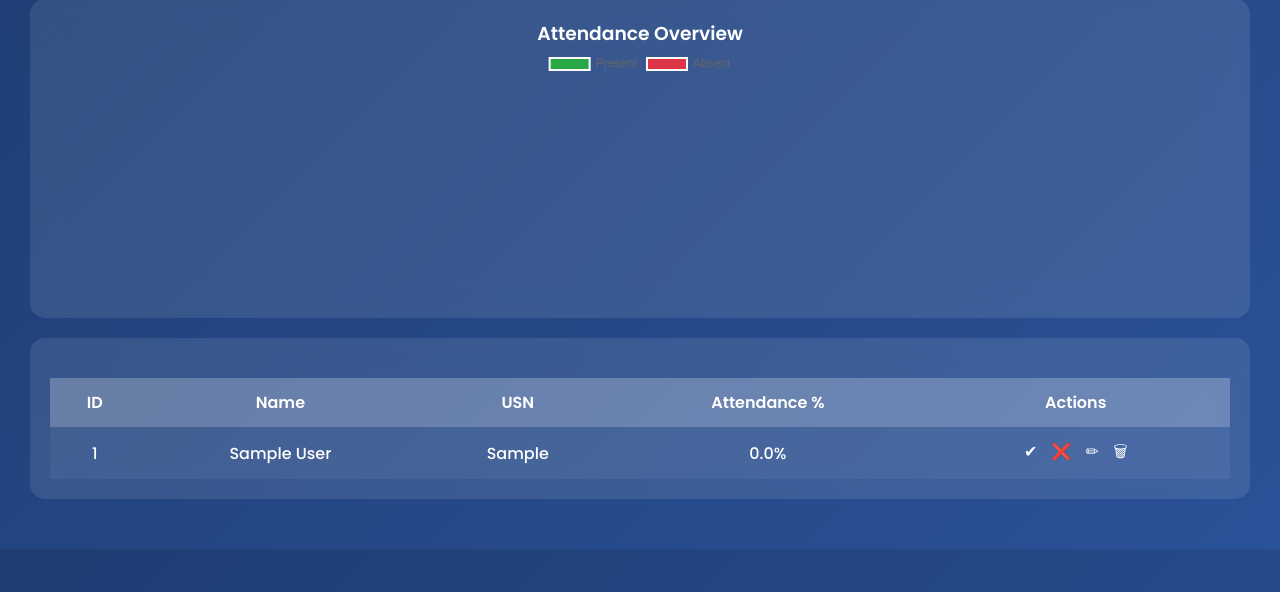
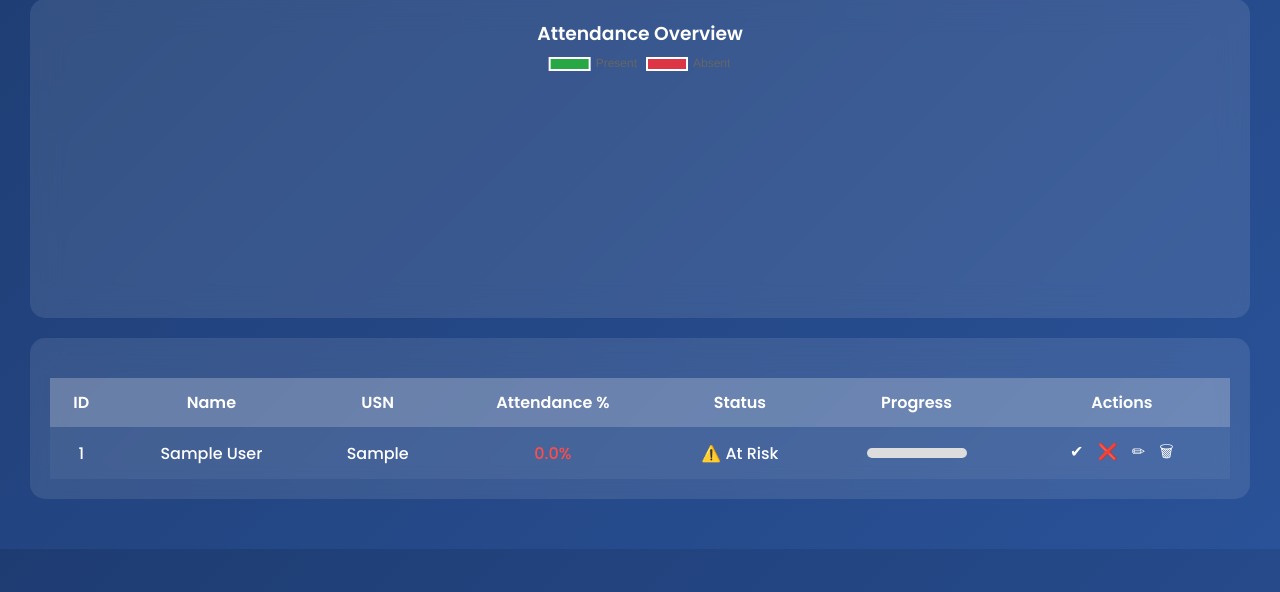
Before and after one commit to Namith-tech17/Student-Management-System, a Flask app: page /dashboard in a window 1280 px wide. Shown: the part 208-800 px from the top of the page. Run offline with Flask 3, Linux system fonts and the light colour scheme; the visitor is signed in with stand-in values (Sample User, id 1); tables that the repository leaves empty hold one stand-in row (values such as "Sample post"); data that the repository does not hold is empty.

Commit message:
Added attendance percentage per student

```diff
--- a/app.py
+++ b/app.py
@@ -20,7 +20,7 @@ EMAIL_ENABLED = True
 
 # 🔥 EMAIL FUNCTION
 def send_email(to_email, subject, message):
-    if not EMAIL_ENABLED:
+    if not EMAIL_ENABLED or not to_email:
         return
 
     try:
@@ -163,6 +163,7 @@ def dashboard():
     cursor.execute("SELECT * FROM students")
     students = cursor.fetchall()
 
+    # 📊 COUNTS
     cursor.execute("SELECT COUNT(*) FROM attendance WHERE date=? AND status='Present'", (selected_date,))
     present = cursor.fetchone()[0]
 
@@ -173,29 +174,34 @@ def dashboard():
     at_risk_students = []
 
     for s in students:
-        cursor.execute("SELECT COUNT(*) FROM attendance WHERE student_id=?", (s[0],))
+        student_id, name, usn, email = s
+
+        # total classes
+        cursor.execute("SELECT COUNT(*) FROM attendance WHERE student_id=?", (student_id,))
         total = cursor.fetchone()[0]
 
-        cursor.execute("SELECT COUNT(*) FROM attendance WHERE student_id=? AND status='Present'", (s[0],))
-        pres = cursor.fetchone()[0]
+        # present classes
+        cursor.execute("SELECT COUNT(*) FROM attendance WHERE student_id=? AND status='Present'", (student_id,))
+        present_count = cursor.fetchone()[0]
 
-        percent = round((pres / total) * 100, 2) if total > 0 else 0
+        # percentage
+        percent = round((present_count / total) * 100, 2) if total > 0 else 0
 
+        # risk detection
         if percent < 75:
             risk = "⚠️ At Risk"
-            at_risk_students.append((s[1], percent))
+            at_risk_students.append((name, percent))
 
-            # 🔥 SEND EMAIL
-            if s[3]:  # email column
-                send_email(
-                    s[3],
-                    "Low Attendance Warning ⚠️",
-                    f"Your attendance is {percent}%.\nMinimum required is 75%.\nPlease improve."
-                )
+            # 🔥 EMAIL (only when needed)
+            send_email(
+                email,
+                "Low Attendance Warning ⚠️",
+                f"Your attendance is {percent}%.\nMinimum required is 75%.\nPlease improve."
+            )
         else:
             risk = "✅ Good"
 
-        student_data.append((s[0], s[1], s[2], percent, risk))
+        student_data.append((student_id, name, usn, percent, risk))
 
     conn.close()
 
@@ -222,7 +228,10 @@ def add_student():
     conn = sqlite3.connect('database.db')
     cursor = conn.cursor()
 
-    cursor.execute("INSERT INTO students (name, usn, email) VALUES (?, ?, ?)", (name, usn, email))
+    cursor.execute(
+        "INSERT INTO students (name, usn, email) VALUES (?, ?, ?)",
+        (name, usn, email)
+    )
 
     conn.commit()
     conn.close()
@@ -251,7 +260,7 @@ def absent(id, date):
     cursor.execute("SELECT name, email FROM students WHERE id=?", (id,))
     student = cursor.fetchone()
 
-    if student and student[1]:
+    if student:
         name, email = student
 
         send_email(
--- a/templates/index.html
+++ b/templates/index.html
@@ -118,6 +118,23 @@
             font-size: 16px;
         }
 
+        /* 🔥 PROGRESS BAR */
+        .progress-bar {
+            width: 100px;
+            background: #ddd;
+            border-radius: 10px;
+            overflow: hidden;
+            margin: auto;
+        }
+
+        .progress-fill {
+            height: 10px;
+            background: green;
+        }
+
+        .low { color: #ff4d4d; }
+        .good { color: #90ee90; }
+
     </style>
 </head>
 
@@ -160,7 +177,9 @@
                 <th>ID</th>
                 <th>Name</th>
                 <th>USN</th>
-                <th>Attendance %</th> <!-- ✅ ADDED -->
+                <th>Attendance %</th>
+                <th>Status</th>
+                <th>Progress</th>
                 <th>Actions</th>
             </tr>
 
@@ -169,7 +188,22 @@
                 <td>{{ s[0] }}</td>
                 <td>{{ s[1] }}</td>
                 <td>{{ s[2] }}</td>
-                <td>{{ s[3] }}%</td> <!-- ✅ ADDED -->
+
+                <!-- 🔥 COLORED PERCENT -->
+                <td class="{% if s[3] < 75 %}low{% else %}good{% endif %}">
+                    {{ s[3] }}%
+                </td>
+
+                <!-- 🔥 STATUS -->
+                <td>{{ s[4] }}</td>
+
+                <!-- 🔥 PROGRESS BAR -->
+                <td>
+                    <div class="progress-bar">
+                        <div class="progress-fill" style="width: {{ s[3] }}%; background: {% if s[3] < 75 %}red{% else %}green{% endif %};"></div>
+                    </div>
+                </td>
+
                 <td class="action">
                     <a href="/present/{{ s[0] }}/{{ selected_date }}">✔</a>
                     <a href="/absent/{{ s[0] }}/{{ selected_date }}">❌</a>
```
